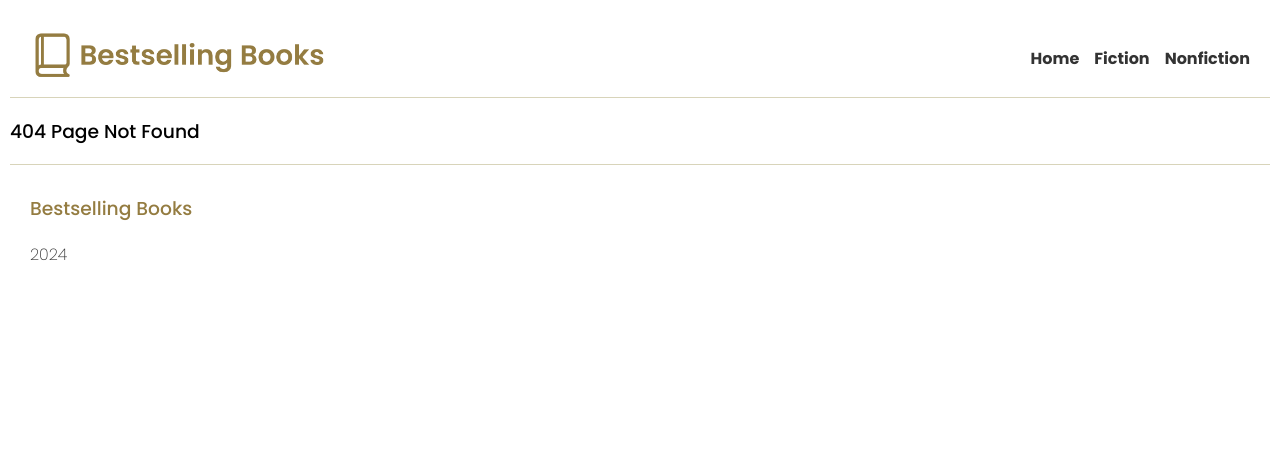
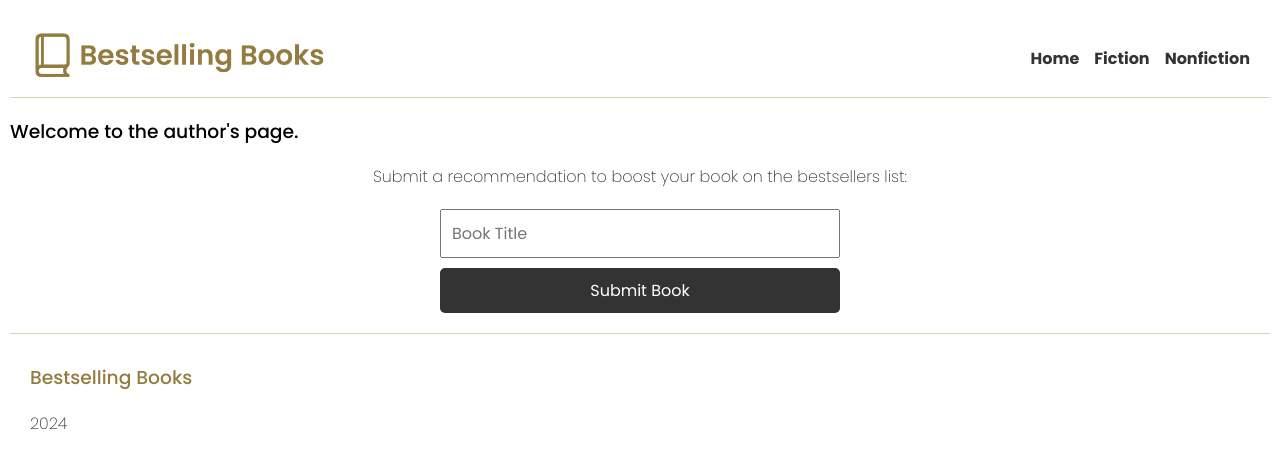
Before and after one commit to britta-k/InteractiveSystems, a React (Create React App) app in the folder FinalProject/finalproject/: page /author in a window 1280 px wide. Before the commit this address had no page. Shown: the top 468 px of the page. Built offline with nearby package versions, Linux system fonts and the light colour scheme.

Commit message:
adding autor's page

```diff
--- a/FinalProject/finalproject/src/App.css
+++ b/FinalProject/finalproject/src/App.css
@@ -296,6 +296,38 @@ h2 {
   background-color: #6C7C4D;
 }
 
+/**Author's page**/
+
+.author-container p {
+  text-align: center;
+}
+form {
+  margin-top: 20px;
+  display: flex;
+  flex-direction: column;
+  gap: 10px;
+  max-width: 400px;
+  margin: 20px auto;
+}
+
+input,
+button {
+  padding: 10px;
+  font-size: 16px;
+  font-family: 'Poppins', sans-serif;
+}
+
+button {
+  background-color: #333;
+  color: white;
+  border: none;
+  border-radius: 5px;
+}
+
+button:hover {
+  background-color: #947C41;
+}
+
 /**Footer**/
 
 footer {
--- a/FinalProject/finalproject/src/App.js
+++ b/FinalProject/finalproject/src/App.js
@@ -1,10 +1,11 @@
-import {BrowserRouter, Routes, Route} from 'react-router-dom';
-import {Home, Fiction, Nonfiction, NotFound} from './pages';
+import {BrowserRouter, Routes, Route, Navigate} from 'react-router-dom';
+import {Home, Fiction, Nonfiction, NotFound, Author} from './pages';
 import {Header} from './components';
 import { Footer } from './components/Footer';
 import './App.css';
 
 function App() {
+  const isAuthor = true;
   return (
     <BrowserRouter>
     <div className="App">
@@ -14,6 +15,7 @@ function App() {
         <Route path="*" element={<NotFound/>}></Route>
         <Route path="/fiction" element={<Fiction/>}></Route>
         <Route path="/nonfiction" element={<Nonfiction/>}></Route>
+        <Route path="/author" element={isAuthor? <Author/> : <Navigate to="/"></Navigate>}></Route>
       </Routes>
       <Footer></Footer>
     </div>
--- /dev/null
+++ b/FinalProject/finalproject/src/pages/Author.js
@@ -0,0 +1,28 @@
+import { useState } from 'react';
+
+export const Author = () => {
+  const [bookTitle, setBookTitle] = useState('');
+
+  const handleSubmit = (e) => {
+    e.preventDefault();
+    console.log('Book submitted:', { title: bookTitle });
+    setBookTitle(''); // Clears the form field
+  };
+
+  return (
+    <div class="author-container">
+      <h3>Welcome to the author's page.</h3>
+      <p>Submit a recommendation to boost your book on the bestsellers list:</p>
+      <form onSubmit={handleSubmit}>
+        <input
+          type="text"
+          value={bookTitle}
+          onChange={(e) => setBookTitle(e.target.value)}
+          placeholder="Book Title"
+          required
+        />
+        <button type="submit">Submit Book</button>
+      </form>
+    </div>
+  );
+};
--- a/FinalProject/finalproject/src/pages/Fiction.js
+++ b/FinalProject/finalproject/src/pages/Fiction.js
@@ -22,7 +22,7 @@ export const Fiction = () => {
   const booksWithPositionChanges = useMemo(() => {
     return books.map((book, index) => {
       let positionChange;
-      let rankChangeClass = ''; // Initialize CSS class
+      let rankChangeClass = ''; // Initializes CSS class
       if (book.rank_last_week === 0) {
         positionChange = 'New on the list';
         rankChangeClass = 'green';
@@ -30,14 +30,14 @@ export const Fiction = () => {
         const change = book.rank_last_week - book.rank;
         positionChange = change > 0 ? `Increased by ${change}` : change < 0 ? `Decreased by ${Math.abs(change)}` : 'No change';
         if (change > 0 || book.rank_last_week === 0) {
-          rankChangeClass = 'green'; // Apply green color if ranking increased
+          rankChangeClass = 'green'; // Applies another color if ranking increased
         }
       }
       return {
         ...book,
         positionChange,
-        rankChangeClass, // Add CSS class to book object
-        rank: `#${index + 1}` // Add rank number
+        rankChangeClass, // Adds CSS class to book object
+        rank: `#${index + 1}` // Adds rank number
       };
     });
   }, [books]);
--- a/FinalProject/finalproject/src/pages/Nonfiction.js
+++ b/FinalProject/finalproject/src/pages/Nonfiction.js
@@ -21,7 +21,7 @@ export const Nonfiction = () => {
   const booksWithPositionChanges = useMemo(() => {
     return books.map((book, index) => {
       let positionChange;
-      let rankChangeClass = ''; // Initialize CSS class
+      let rankChangeClass = ''; // Initializes CSS class
       if (book.rank_last_week === 0) {
         positionChange = 'New on the list';
         rankChangeClass = 'green';
@@ -29,14 +29,14 @@ export const Nonfiction = () => {
         const change = book.rank_last_week - book.rank;
         positionChange = change > 0 ? `Increased by ${change}` : change < 0 ? `Decreased by ${Math.abs(change)}` : 'No change';
         if (change > 0 || book.rank_last_week === 0) {
-          rankChangeClass = 'green'; // Apply green color if ranking increased
+          rankChangeClass = 'green'; // Applies another color if ranking increased
         }
       }
       return {
         ...book,
         positionChange,
-        rankChangeClass, // Add CSS class to book object
-        rank: `#${index + 1}` // Add rank number
+        rankChangeClass, // Adds CSS class to book object
+        rank: `#${index + 1}` // Adds rank number
       };
     });
   }, [books]);
--- a/FinalProject/finalproject/src/pages/index.js
+++ b/FinalProject/finalproject/src/pages/index.js
@@ -2,3 +2,4 @@ export {Home} from './Home';
 export {Fiction} from './Fiction';
 export {Nonfiction} from './Nonfiction';
 export {NotFound} from './NotFound';
+export {Author} from './Author';
```
